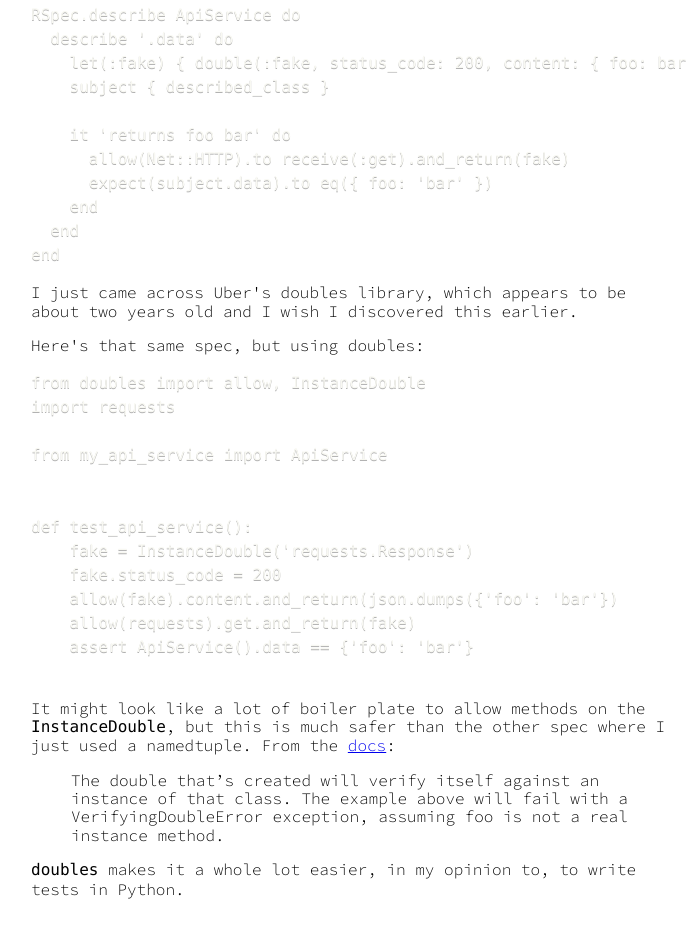
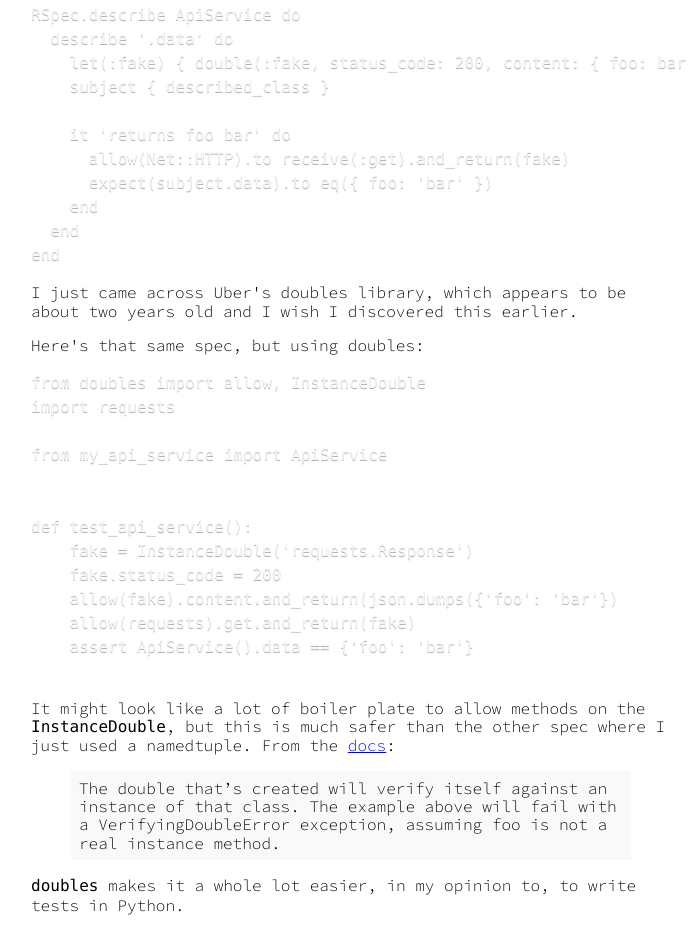
Before and after one commit to wohlgejm/jw5, an Eleventy site: page posts/2016-11-14-python-doubles.md in a window 1280 px wide. Shown: the part 692-1638 px from the top of the page, without its empty margins (289-984 px from the left). Built offline with nearby package versions, Linux system fonts and the light colour scheme; Eleventy itself is replaced by a stand-in of ours; code samples lack their colours; files that its build step writes are made by us from their sources.

Commit message:
Blockquote improvement

```diff
--- a/styles/main.css
+++ b/styles/main.css
@@ -1,3 +1,11 @@
 html {
   font-family: "Source Code Pro", monospace;
 }
+
+blockquote {
+  background-color: #f9f9f9;
+}
+
+blockquote p {
+  padding: 0.5rem;
+}
```
